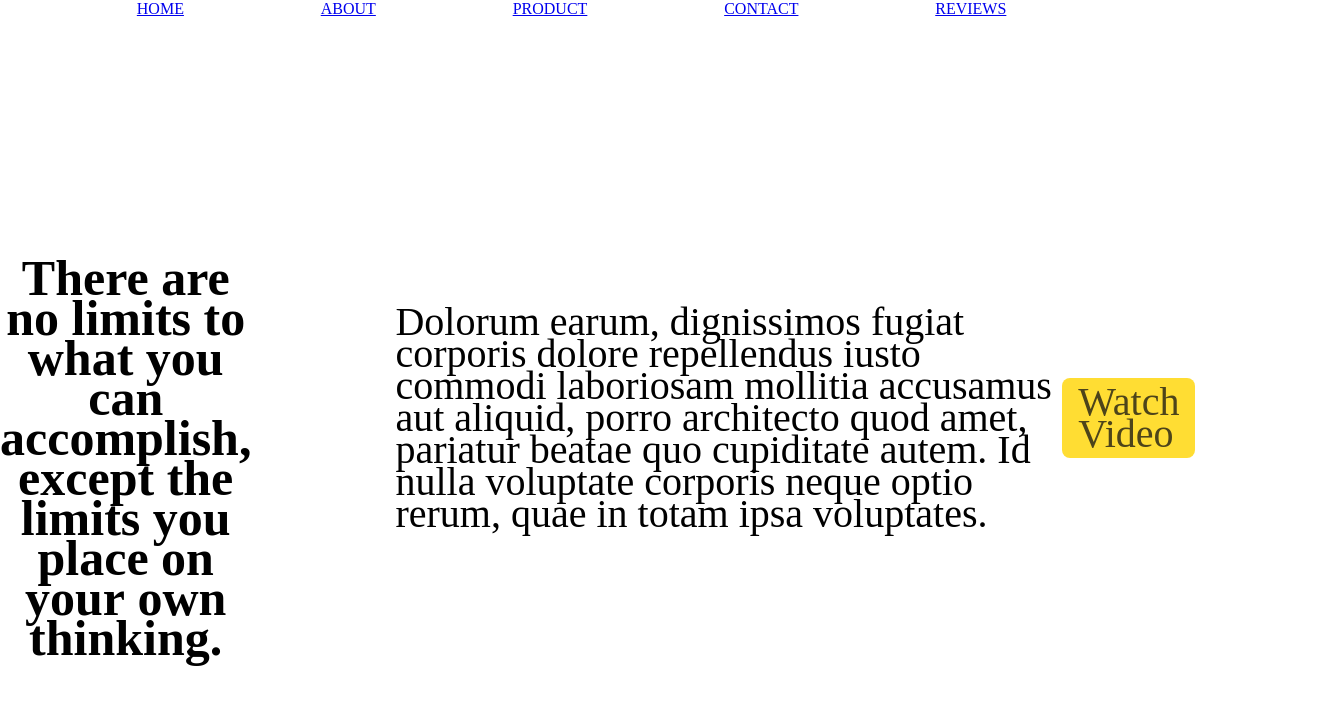
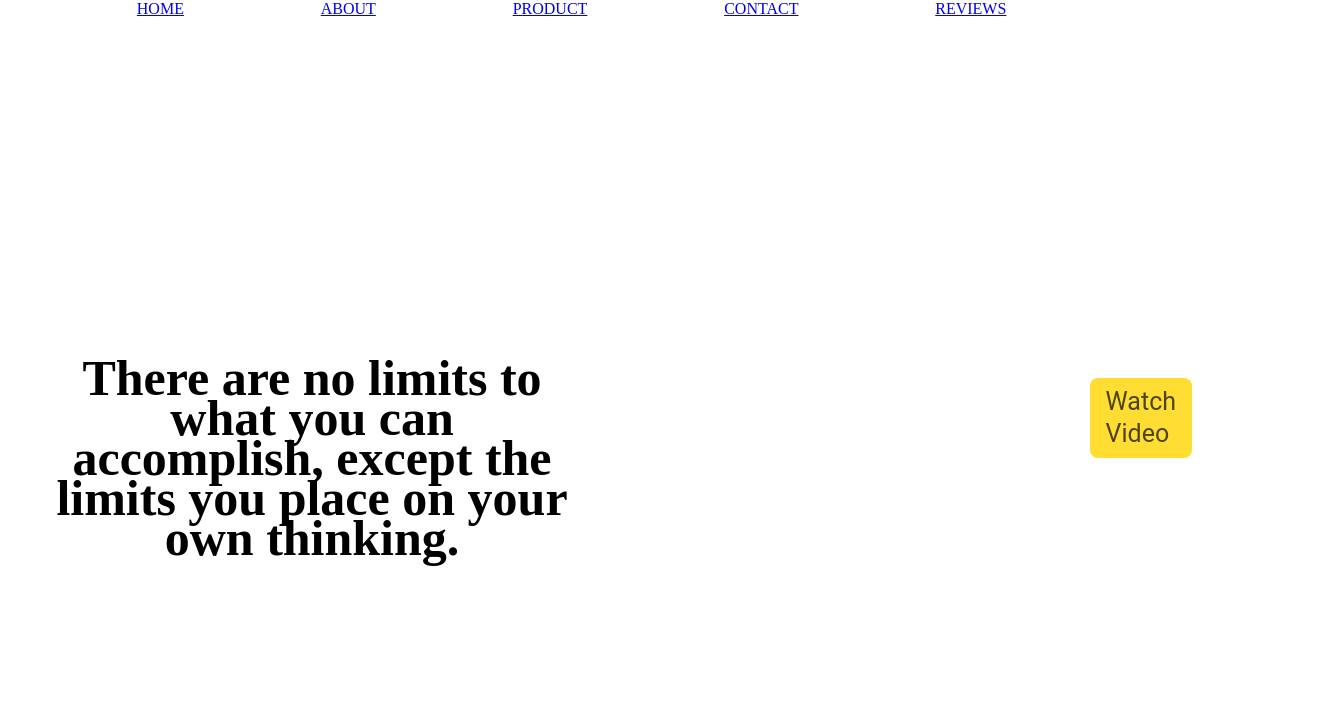
Before and after one commit to AquaticFish/cpnt260-a3, a plain HTML site: page index.html in a window 1280 px wide. Shown: the whole page, 1339 px wide, since content can reach past the window. Drawn offline with Linux system fonts and the light colour scheme.

Commit message:
css/layout.css

```diff
--- a/css/layout.css
+++ b/css/layout.css
@@ -1,22 +1,27 @@
-/* Call to Action "button" */
+.p{
+  padding-right: 2rem;
+}
+
+/*smaller text stuff */
 article{
-  display: flex;
-  margin: auto;
-  padding: 1rem;
+  font-family: 'Inclusive Sans', sans-serif;
+  padding: 2rem;
 
-  font-size: 40px;
-  padding-left: 9rem;
-  padding-right: 9rem;
+  font-size: 25px;
   display: flex;
   align-items: center;
   margin: auto;
-  min-width: 100vmin;
+
+  min-width: 60vmin;
+  max-width: 20vmax;
   line-height: 2rem;
+  color: white;
 
 }
 
-
+/* button stuff*/
 .cta a, .cta a:visited {
+  font-family: 'Roboto', sans-serif;
   margin: auto;
   padding: 0.5rem 1rem;
   width: fit-content;
```
